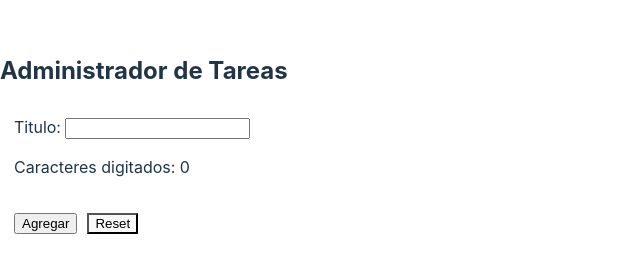
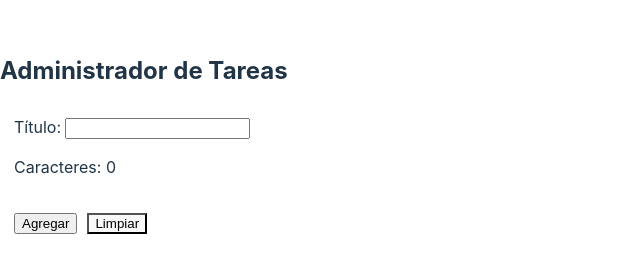
Before and after one commit to johncardozo/frontend-intermedio, a React (Vite) app in the folder react-admin-tareas/: page / in a window 1280 px wide. Shown: the part 202-466 px from the top of the page, without its empty margins (0-640 px from the left). Built offline with nearby package versions, Linux system fonts and the light colour scheme; no server answers.

Commit message:
React: useContext para desarrollar Localization en la app

```diff
--- a/react-admin-tareas/src/App.jsx
+++ b/react-admin-tareas/src/App.jsx
@@ -7,6 +7,10 @@ import Tareas from "./components/Tareas";
 import Error from "./components/Error";
 import AgregarTareaForm from "./components/AgregarTareaForm";
 
+// Contextos
+import LocalizationContext from "./context/LocalizationContext";
+
+// Funciones de API
 import {
   obtenerTareasAPI,
   agregarTareaAPI,
@@ -15,6 +19,23 @@ import {
 
 // Importar SCSS
 import "./styles/style.scss";
+
+const local = {
+  es: {
+    header: "Administrador de Tareas",
+    title: "Título",
+    add: "Agregar",
+    reset: "Limpiar",
+    characters: "Caracteres",
+  },
+  en: {
+    header: "Task manager",
+    title: "Title",
+    add: "Add",
+    reset: "Reset",
+    characters: "Characters",
+  },
+};
 
 const App = () => {
   // Estado del componente: inmutable
@@ -74,6 +95,7 @@ const App = () => {
 
   return (
     <>
+      <LocalizationContext.Provider value={local.es}>
         <Header titulo="Administrador de Tareas" />
         <AgregarTareaForm onAddTask={agregarTarea} />
         {error && <Error mensaje="Hubo un error obteniendo las tareas" />}
@@ -82,6 +104,7 @@ const App = () => {
           onDelete={eliminarTarea}
           onToggle={toggleTerminada}
         />
+      </LocalizationContext.Provider>
     </>
   );
 };
--- a/react-admin-tareas/src/components/AgregarTareaForm.jsx
+++ b/react-admin-tareas/src/components/AgregarTareaForm.jsx
@@ -1,21 +1,21 @@
-import { useEffect, useState } from "react";
+import { useEffect, useState, useContext } from "react";
 import PropTypes from "prop-types";
+
+// acceso al context
+import LocalizationContext from "../context/LocalizationContext";
 
 const AgregarTareaForm = ({ onAddTask }) => {
   // Estado del formulario
   const [titulo, setTitulo] = useState("");
   const [longitud, setLongitud] = useState(0);
 
+  // Accede al context
+  const local = useContext(LocalizationContext);
+
+  console.log(local);
+
+  // Actualiza la cantidad de caracteres digitados
   useEffect(() => {
-    console.log("Acaba de ser renderizado!");
-  });
-
-  useEffect(() => {
-    console.log("Solo se ejecuta al montar el componente");
-  }, []);
-
-  useEffect(() => {
-    console.log("Se ejecuta cuando cambia la variable 'titulo'");
     setLongitud(titulo.length);
   }, [titulo]);
 
@@ -51,18 +51,20 @@ const AgregarTareaForm = ({ onAddTask }) => {
   return (
     <form onSubmit={handleSubmit} autoComplete="off">
       <fieldset>
-        <label htmlFor="titulo">Titulo: </label>
+        <label htmlFor="titulo">{local.title}: </label>
         <input
           type="text"
           id="titulo"
           value={titulo}
           onChange={(event) => setTitulo(event.target.value)}
         />
-        <p>Caracteres digitados: {longitud}</p>
+        <p>
+          {local.characters}: {longitud}
+        </p>
       </fieldset>
       <fieldset>
-        <input type="submit" value="Agregar" />
-        <button onClick={limpiarFormulario}>Reset</button>
+        <input type="submit" value={local.add} />
+        <button onClick={limpiarFormulario}>{local.reset}</button>
       </fieldset>
     </form>
   );
--- /dev/null
+++ b/react-admin-tareas/src/context/LocalizationContext.js
@@ -0,0 +1,7 @@
+import { createContext } from "react";
+
+// Crea el contexto
+const LocalizationContext = createContext({});
+
+// Exporta el contexto
+export default LocalizationContext;
```
Also changed, not shown: 1 other file (tests, documents, lock files or other folders). Lines whose indentation alone changed are shown as unchanged.
